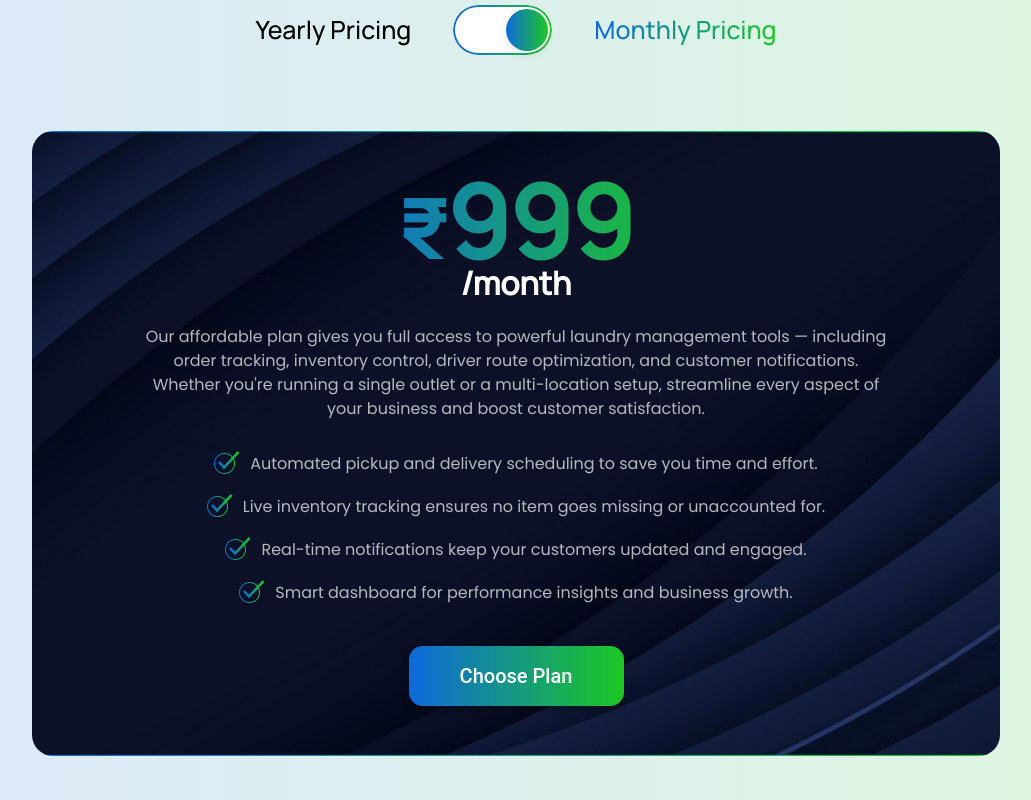
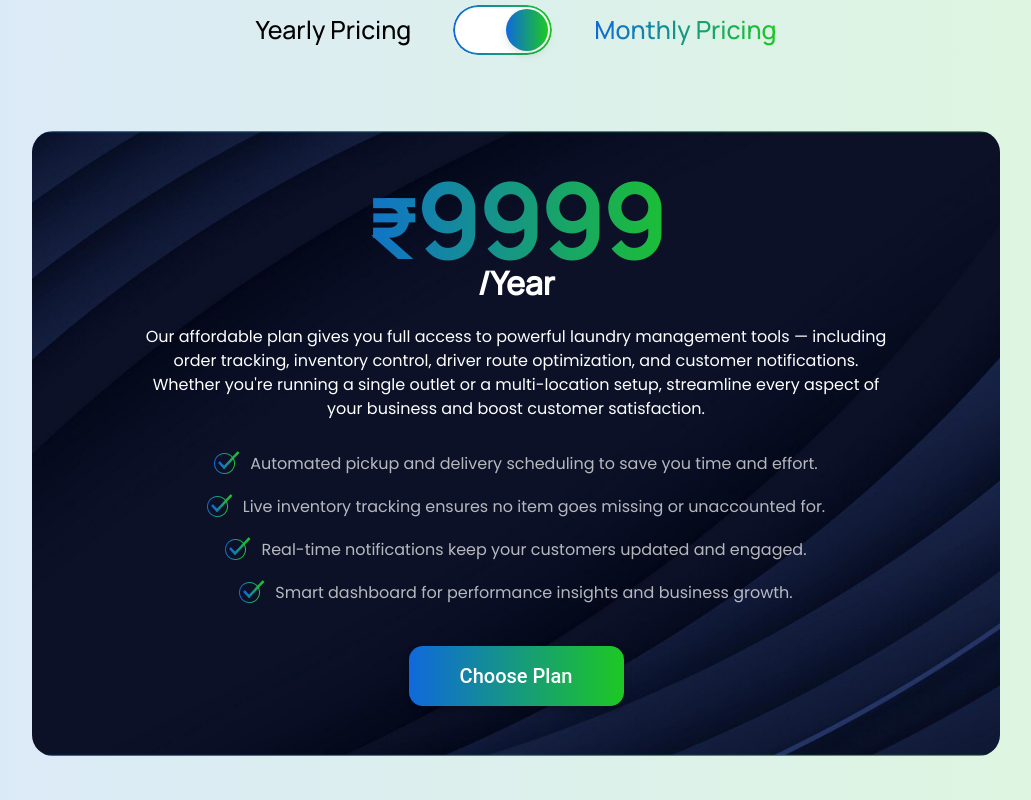
Before and after one commit to MuhammedJasirv/wash-hub, a React (Vite) app: page / in a window 1280 px wide. Shown: the part 7060-7860 px from the top of the page, without its empty margins (124-1155 px from the left). Built offline with nearby package versions, Linux system fonts and the light colour scheme.

Commit message:
Add Effect For Priceing

```diff
--- a/src/components/pricing/Pricing.jsx
+++ b/src/components/pricing/Pricing.jsx
@@ -1,18 +1,36 @@
-import React, { useState, useRef } from 'react';
-import { motion, useInView } from 'framer-motion';
-import './Pricing.scss';
-import PricePoint from '../../assets/images/pricePoint.png';
-import PlayStore from '../../assets/images/playstoreprice.png';
-import AppStore from '../../assets/images/appstoreprice.png';
-import Qa from '../qa/Qa';
+import React, { useState, useRef } from "react";
+import { AnimatePresence, motion, useInView } from "framer-motion";
+import "./Pricing.scss";
+import PricePoint from "../../assets/images/pricePoint.png";
+import PlayStore from "../../assets/images/playstoreprice.png";
+import AppStore from "../../assets/images/appstoreprice.png";
+import Qa from "../qa/Qa";
+
+const flip = {
+  hidden: {
+    transform: "scale(0) rotateX(-360deg)",
+    opacity: 0,
+    transition: { delay: 0.3 },
+  },
+  visible: {
+    transform: "scale(1) rotateX(0deg)",
+    opacity: 1,
+    transition: { duration: 0.5 },
+  },
+  exit: {
+    transform: "scale(0) rotateX(360deg)",
+    opacity: 0,
+    transition: { duration: 0.5 },
+  },
+};
 
 const Pricing = () => {
   const ref = useRef(null);
   const isInView = useInView(ref, { once: true, margin: "-100px" });
-
+  const [isOn, setIsOn] = useState(true);
   return (
     <motion.div
-      className='pricing'
+      className="pricing"
       ref={ref}
       initial={{ opacity: 0 }}
       animate={isInView ? { opacity: 1 } : {}}
@@ -20,46 +38,125 @@ const Pricing = () => {
     >
       {/* Hero Section */}
       <motion.div
-        className='hero'
+        className="hero"
         initial={{ opacity: 0, y: 20 }}
-        animate={isInView ? {
+        animate={
+          isInView
+            ? {
                 opacity: 1,
-          transition: { duration: 0.6, delay: 0.2 }
-        } : {}}
+                transition: { duration: 0.6, delay: 0.2 },
+              }
+            : {}
+        }
       >
         <h2>Pricing Plans</h2>
-        <p>Managing a laundry business involves more than just washing clothes — it’s about optimizing pickups, tracking inventory, and meeting customer demands efficiently. Our platform simplifies operations through smart scheduling, real-time tracking, and seamless customer communication, helping you focus on what truly matters: delivering quality service. </p>
+        <p>
+          Managing a laundry business involves more than just washing clothes —
+          it’s about optimizing pickups, tracking inventory, and meeting
+          customer demands efficiently. Our platform simplifies operations
+          through smart scheduling, real-time tracking, and seamless customer
+          communication, helping you focus on what truly matters: delivering
+          quality service.{" "}
+        </p>
       </motion.div>
 
       {/* Toggle Switch */}
       <motion.div
         className="pricing-toggle-container"
         initial={{ opacity: 0 }}
-        animate={isInView ? {
+        animate={
+          isInView
+            ? {
                 opacity: 1,
-          transition: { duration: 0.6, delay: 0.4 }
-        } : {}}
+                transition: { duration: 0.6, delay: 0.4 },
+              }
+            : {}
+        }
       >
         <p>Yearly Pricing</p>
         <div>
-          <ToggleSwitch />
+          <ToggleSwitch isOn={isOn} setIsOn={setIsOn} />
         </div>
         <span>Monthly Pricing</span>
       </motion.div>
 
       {/* Price Details */}
-      <motion.div className="price-details"
+      <AnimatePresence mode="wait">
+        {isOn ? (
+          <motion.div
+            key="yearly"
+            className="price-details"
+            initial={{ rotateY: 90, opacity: 0 }}
+            animate={{
+              rotateY: 0,
+              opacity: 1,
+              transition: {
+                duration: 0.6,
+                ease: "easeOut",
+              },
+            }}
+            exit={{
+              rotateY: -90,
+              opacity: 0,
+              transition: {
+                duration: 0.6,
+                ease: "easeIn",
+              },
+            }}
+          >
+            <motion.p
+              className="price"
               initial={{ opacity: 0, y: 20 }}
-        animate={isInView ? {
+              animate={{
                 opacity: 1,
                 y: 0,
-          transition: { duration: 0.6, delay: 0.6 }
-        } : {}}
+                transition: {
+                  delay: 0.3,
+                  duration: 0.5,
+                  ease: "backOut",
+                },
+              }}
             >
-        <p className='price'><span>₹</span>999</p>
-        <p className='month'>/month</p>
-        <p className='description'>Our affordable plan gives you full access to powerful laundry management tools — including order tracking, inventory control, driver route optimization, and customer notifications. Whether you're running a single outlet or a multi-location setup, streamline every aspect of your business and boost customer satisfaction. </p>
-        <motion.div className='points'
+              <span>₹</span>9999
+            </motion.p>
+
+            {/* Month */}
+            <motion.p
+              className="month"
+              initial={{ opacity: 0, scale: 0.8 }}
+              animate={{
+                opacity: 1,
+                scale: 1,
+                transition: {
+                  delay: 0.4,
+                  duration: 0.4,
+                },
+              }}
+            >
+              /Year
+            </motion.p>
+
+            {/* Description */}
+            <motion.p
+              className="description"
+              initial={{ opacity: 0 }}
+              animate={{
+                opacity: 1,
+                transition: {
+                  delay: 0.5,
+                  duration: 0.6,
+                },
+              }}
+            >
+              Our affordable plan gives you full access to powerful laundry
+              management tools — including order tracking, inventory control,
+              driver route optimization, and customer notifications. Whether
+              you're running a single outlet or a multi-location setup,
+              streamline every aspect of your business and boost customer
+              satisfaction.
+            </motion.p>
+            <motion.div
+              className="points"
               initial="hidden"
               animate={isInView ? "visible" : "hidden"}
               variants={{
@@ -68,57 +165,235 @@ const Pricing = () => {
                   opacity: 1,
                   transition: {
                     staggerChildren: 0.1,
-                delayChildren: 0.8
-              }
-            }
+                    delayChildren: 0.8,
+                  },
+                },
               }}
             >
-            <motion.div  className="items"
+              <motion.div
+                className="items"
                 variants={{
                   hidden: { opacity: 0, x: -10 },
-                visible: { opacity: 1, x: 0 }
+                  visible: { opacity: 1, x: 0 },
                 }}
-            ><img src={PricePoint} alt="" /> <p>Automated pickup and delivery scheduling to save you time and effort. </p></motion.div>
-            <motion.div  className="items"
+              >
+                <img src={PricePoint} alt="" />{" "}
+                <p>
+                  Automated pickup and delivery scheduling to save you time and
+                  effort.{" "}
+                </p>
+              </motion.div>
+              <motion.div
+                className="items"
                 variants={{
                   hidden: { opacity: 0, x: -10 },
-                visible: { opacity: 1, x: 0 }
+                  visible: { opacity: 1, x: 0 },
                 }}
-            ><img src={PricePoint} alt="" /> <p>Live inventory tracking ensures no item goes missing or unaccounted for. </p></motion.div>
-            <motion.div  className="items"
+              >
+                <img src={PricePoint} alt="" />{" "}
+                <p>
+                  Live inventory tracking ensures no item goes missing or
+                  unaccounted for.{" "}
+                </p>
+              </motion.div>
+              <motion.div
+                className="items"
                 variants={{
                   hidden: { opacity: 0, x: -10 },
-                visible: { opacity: 1, x: 0 }
+                  visible: { opacity: 1, x: 0 },
                 }}
-            ><img src={PricePoint} alt="" /> <p>Real-time notifications keep your customers updated and engaged. </p></motion.div>
-            <motion.div  className="items"
+              >
+                <img src={PricePoint} alt="" />{" "}
+                <p>
+                  Real-time notifications keep your customers updated and
+                  engaged.{" "}
+                </p>
+              </motion.div>
+              <motion.div
+                className="items"
                 variants={{
                   hidden: { opacity: 0, x: -10 },
-                visible: { opacity: 1, x: 0 }
+                  visible: { opacity: 1, x: 0 },
                 }}
-            ><img src={PricePoint} alt="" /> <p>Smart dashboard for performance insights and business growth. </p></motion.div>
+              >
+                <img src={PricePoint} alt="" />{" "}
+                <p>
+                  Smart dashboard for performance insights and business growth.{" "}
+                </p>
+              </motion.div>
             </motion.div>
             <button className="choose-plan-button">Choose Plan</button>
           </motion.div>
+        ) : (
+          <motion.div
+            key="monthly"
+            className="price-details"
+            initial={{ rotateY: -90, opacity: 0 }}
+            animate={{
+              rotateY: 0,
+              opacity: 1,
+              transition: {
+                duration: 0.6,
+                ease: "easeOut",
+              },
+            }}
+            exit={{
+              rotateY: 90,
+              opacity: 0,
+              transition: {
+                duration: 0.6,
+                ease: "easeIn",
+              },
+            }}
+          >
+            <motion.p
+              className="price"
+              initial={{ opacity: 0, y: 20 }}
+              animate={{
+                opacity: 1,
+                y: 0,
+                transition: {
+                  delay: 0.3,
+                  duration: 0.5,
+                  ease: "backOut",
+                },
+              }}
+            >
+              <span>₹</span>999
+            </motion.p>
 
+            {/* Month */}
+            <motion.p
+              className="month"
+              initial={{ opacity: 0, scale: 0.8 }}
+              animate={{
+                opacity: 1,
+                scale: 1,
+                transition: {
+                  delay: 0.4,
+                  duration: 0.4,
+                },
+              }}
+            >
+              /Month
+            </motion.p>
+
+            {/* Description */}
+            <motion.p
+              className="description"
+              initial={{ opacity: 0 }}
+              animate={{
+                opacity: 1,
+                transition: {
+                  delay: 0.5,
+                  duration: 0.6,
+                },
+              }}
+            >
+              Our affordable plan gives you full access to powerful laundry
+              management tools — including order tracking, inventory control,
+              driver route optimization, and customer notifications. Whether
+              you're running a single outlet or a multi-location setup,
+              streamline every aspect of your business and boost customer
+              satisfaction.
+            </motion.p>
+            <motion.div
+              className="points"
+              initial="hidden"
+              animate={isInView ? "visible" : "hidden"}
+              variants={{
+                hidden: { opacity: 0 },
+                visible: {
+                  opacity: 1,
+                  transition: {
+                    staggerChildren: 0.1,
+                    delayChildren: 0.8,
+                  },
+                },
+              }}
+            >
+              <motion.div
+                className="items"
+                variants={{
+                  hidden: { opacity: 0, x: -10 },
+                  visible: { opacity: 1, x: 0 },
+                }}
+              >
+                <img src={PricePoint} alt="" />{" "}
+                <p>
+                  Automated pickup and delivery scheduling to save you time and
+                  effort.{" "}
+                </p>
+              </motion.div>
+              <motion.div
+                className="items"
+                variants={{
+                  hidden: { opacity: 0, x: -10 },
+                  visible: { opacity: 1, x: 0 },
+                }}
+              >
+                <img src={PricePoint} alt="" />{" "}
+                <p>
+                  Live inventory tracking ensures no item goes missing or
+                  unaccounted for.{" "}
+                </p>
+              </motion.div>
+              <motion.div
+                className="items"
+                variants={{
+                  hidden: { opacity: 0, x: -10 },
+                  visible: { opacity: 1, x: 0 },
+                }}
+              >
+                <img src={PricePoint} alt="" />{" "}
+                <p>
+                  Real-time notifications keep your customers updated and
+                  engaged.{" "}
+                </p>
+              </motion.div>
+              <motion.div
+                className="items"
+                variants={{
+                  hidden: { opacity: 0, x: -10 },
+                  visible: { opacity: 1, x: 0 },
+                }}
+              >
+                <img src={PricePoint} alt="" />{" "}
+                <p>
+                  Smart dashboard for performance insights and business growth.{" "}
+                </p>
+              </motion.div>
+            </motion.div>
+            <button className="choose-plan-button">Choose Plan</button>
+          </motion.div>
+        )}
+      </AnimatePresence>
       {/* Pricing Footer */}
       <motion.div
-        className='pricing-footer'
+        className="pricing-footer"
         initial={{ opacity: 0 }}
-        animate={isInView ? {
+        animate={
+          isInView
+            ? {
                 opacity: 1,
-          transition: { duration: 0.6, delay: 1.4 }
-        } : {}}
+                transition: { duration: 0.6, delay: 1.4 },
+              }
+            : {}
+        }
       >
-        <div className='left'>
+        <div className="left">
           <h2>Download The App Now</h2>
           <motion.div
-            className='images-download'
+            className="images-download"
             initial={{ opacity: 0 }}
-            animate={isInView ? {
+            animate={
+              isInView
+                ? {
                     opacity: 1,
-              transition: { duration: 0.6, delay: 1.6 }
-            } : {}}
+                    transition: { duration: 0.6, delay: 1.6 },
+                  }
+                : {}
+            }
           >
             <motion.img
               src={PlayStore}
@@ -134,22 +409,22 @@ const Pricing = () => {
             />
           </motion.div>
         </div>
-        <div className='rigth'>
-          <h2>We provide Transforming <br />
-          Visions into All the Digital Reality</h2>
+        <div className="rigth">
+          <h2>
+            We provide Transforming <br />
+            Visions into All the Digital Reality
+          </h2>
         </div>
       </motion.div>
 
-      <Qa/>
+      <Qa />
     </motion.div>
   );
 };
 
 export default Pricing;
 
-const ToggleSwitch = () => {
-  const [isOn, setIsOn] = useState(true);
-
+const ToggleSwitch = ({ isOn, setIsOn }) => {
   return (
     <motion.div
       className={`pricing-toggle ${isOn ? "on" : "off"}`}
--- a/src/pages/Home.scss
+++ b/src/pages/Home.scss
@@ -1,7 +1,3 @@
-.home-container {
-  width: 100%;
-  overflow-x: hidden;
-}
 
 .home-hero {
   background-image: url('../assets/images/desing/bg.png');
```
Lines whose indentation alone changed are shown as unchanged.
